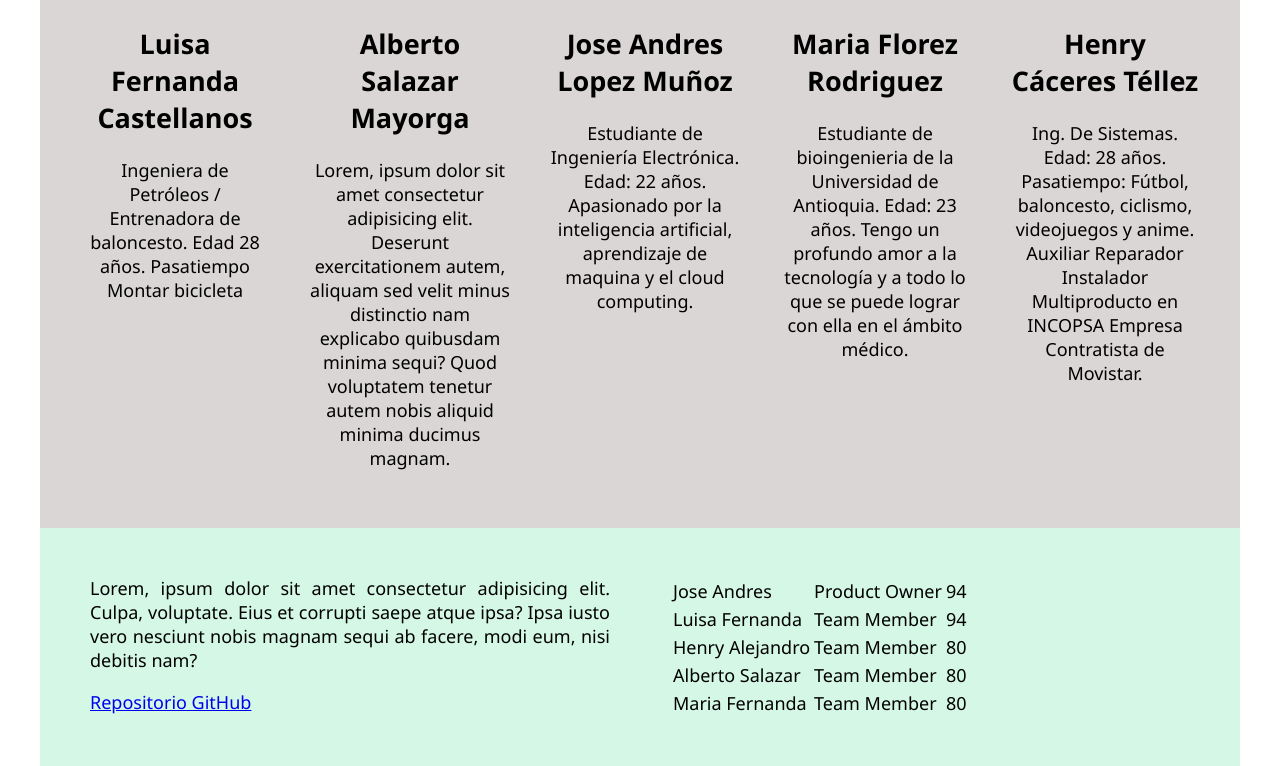
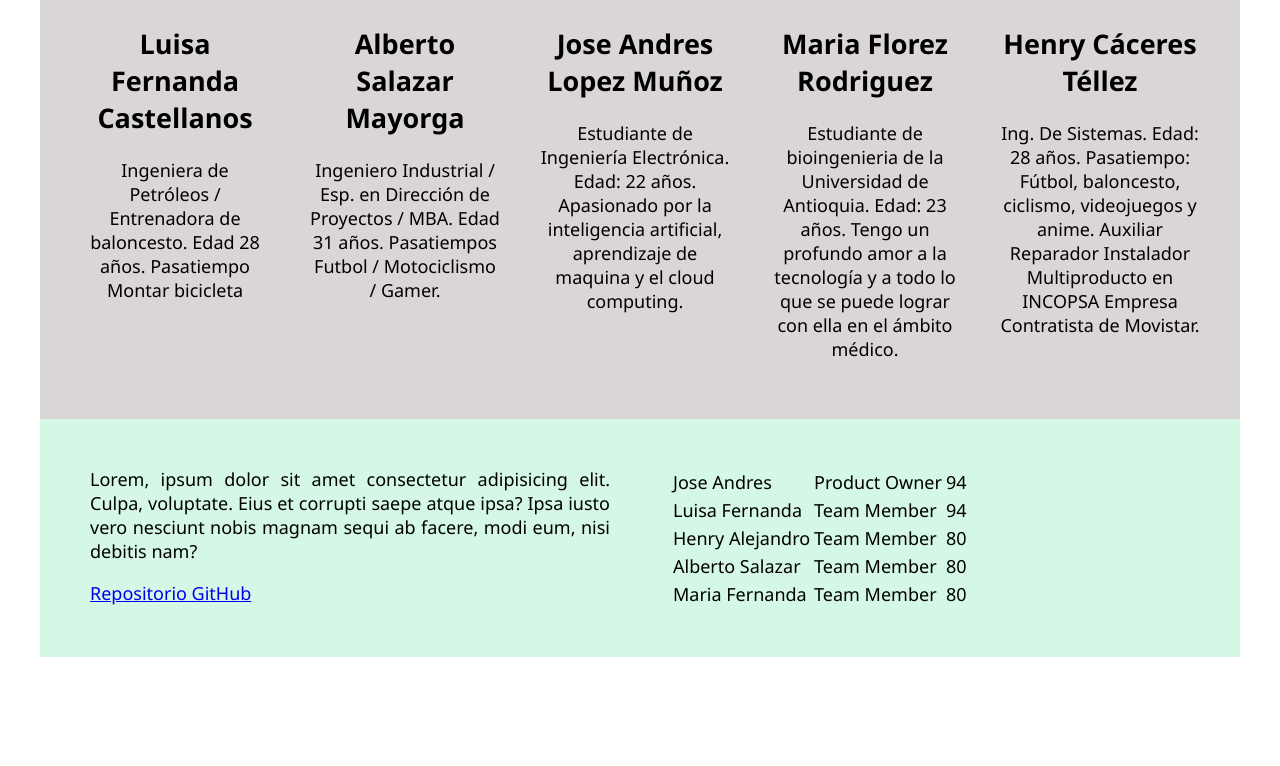
Before and after one commit to JoseAndres-py/HTML-Flexbox, a website: page src/index.html in a window 1280 px wide. Shown: the part 3299-4065 px from the top of the page. After the commit the page ends 3956 px from the top, so only its background shows below. Drawn offline with Linux system fonts and the light colour scheme.

Commit message:
Actualizacion

```diff
--- a/src/index.html
+++ b/src/index.html
@@ -123,7 +123,7 @@
             <div class="miembros__contenedor">
                 <img src="./img/Integrantes/Alberto_Salazar.jpg" alt="Alberto Salazar">
                 <h2>Alberto Salazar Mayorga</h2>
-                <p>Lorem, ipsum dolor sit amet consectetur adipisicing elit. Deserunt exercitationem autem, aliquam sed velit minus distinctio nam explicabo quibusdam minima sequi? Quod voluptatem tenetur autem nobis aliquid minima ducimus magnam.</p>
+                <p>Ingeniero Industrial / Esp. en Dirección de Proyectos / MBA. Edad 31 años. Pasatiempos Futbol / Motociclismo / Gamer.</p>
             </div>
             <div class="miembros__contenedor">
                 <img src="./img/Integrantes/Jose_Andres_Lopez.png" alt="Jose Andres">
```
